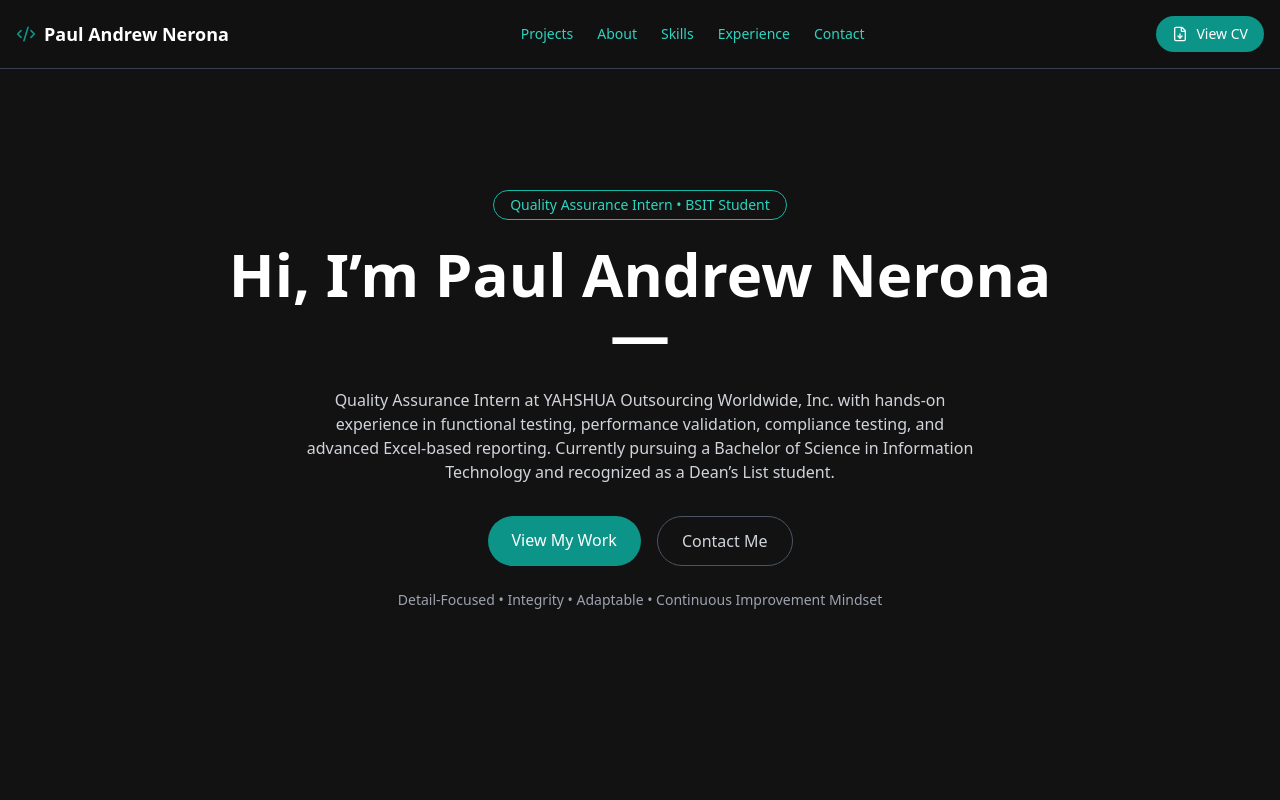
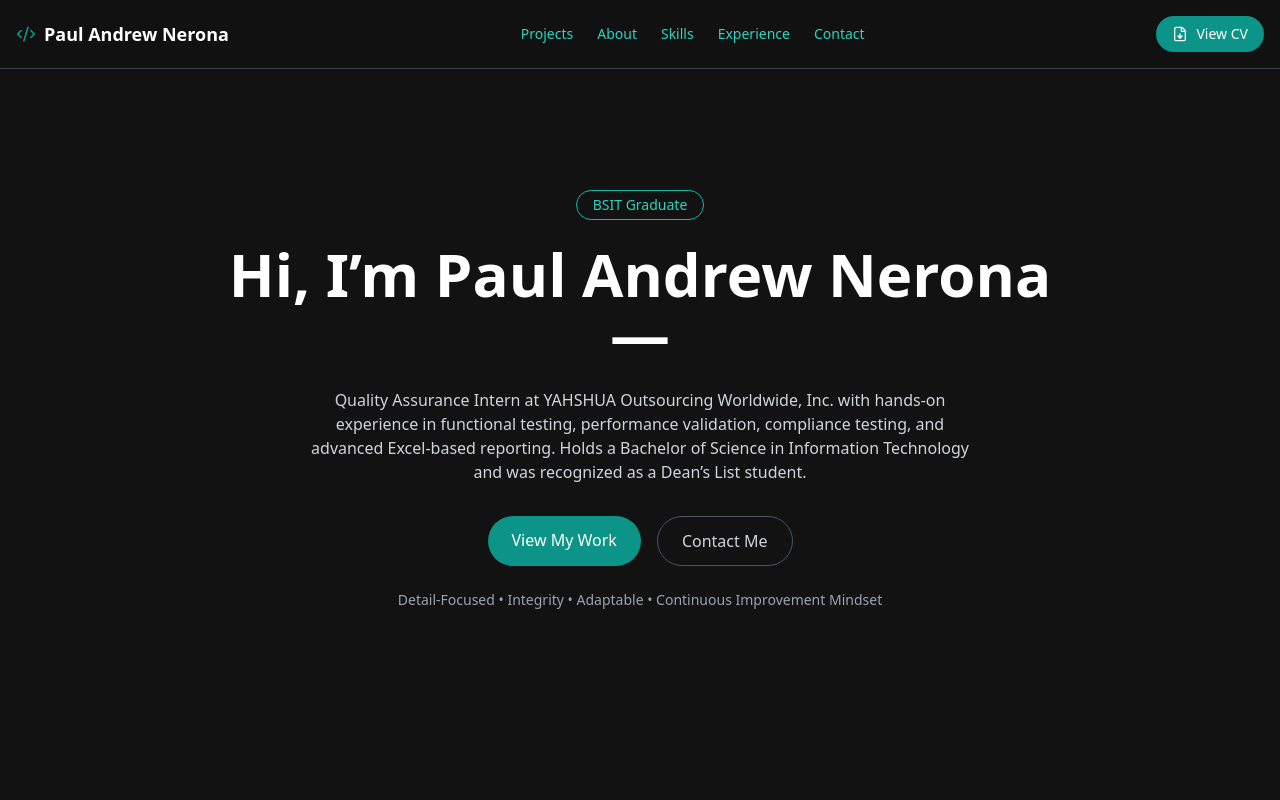
Before and after one commit to wewzxc13/paul-portfolio, a React (Vite) app: page / in a window 1280 px wide. Shown: the top 800 px of the page. Built offline with nearby package versions, Linux system fonts and the light colour scheme.

Commit message:
update grad

```diff
--- a/src/App.jsx
+++ b/src/App.jsx
@@ -78,7 +78,7 @@ export default function App() {
           </nav>
           <div className="flex items-center gap-2">
             <a
-              href="Paul_Nerona_CV.pdf" // relative path
+              href="NERONA_CV.pdf" // relative path
               target="_blank"
               rel="noopener noreferrer"
               className="flex items-center gap-2 bg-teal-600 hover:bg-teal-500 text-white px-4 py-2 rounded-full text-sm transition"
@@ -94,13 +94,13 @@ export default function App() {
       <section className="min-h-screen flex flex-col justify-center items-center text-center px-6 bg-darkbg text-white">
 
         <span className="border border-teal-500 text-teal-400 px-4 py-1 rounded-full text-sm mb-6">
-          Quality Assurance Intern • BSIT Student
+          BSIT Graduate
         </span>
         <h1 className="text-4xl md:text-6xl font-bold leading-tight max-w-4xl">
           Hi, I’m Paul Andrew Nerona —
         </h1>
         <p className="mt-6 text-gray-300 max-w-2xl">
-          Quality Assurance Intern at YAHSHUA Outsourcing Worldwide, Inc. with hands-on experience in functional testing, performance validation, compliance testing, and advanced Excel-based reporting. Currently pursuing a Bachelor of Science in Information Technology and recognized as a Dean’s List student.
+          Quality Assurance Intern at YAHSHUA Outsourcing Worldwide, Inc. with hands-on experience in functional testing, performance validation, compliance testing, and advanced Excel-based reporting. Holds a Bachelor of Science in Information Technology and was recognized as a Dean’s List student.
         </p>
         <div className="mt-8 flex gap-4">
           <a href="#projects" className="bg-teal-600 hover:bg-teal-500 text-white px-6 py-3 rounded-full transition">
@@ -119,7 +119,7 @@ export default function App() {
         <div className="max-w-4xl mx-auto text-center">
           <h2 className="text-3xl font-bold mb-6">Professional Summary</h2>
           <p className="text-gray-300 leading-relaxed">
-            I am a detail-focused Quality Assurance Intern currently working at YAHSHUA Outsourcing Worldwide, Inc. in Cagayan De Oro City. I actively participate in refining quality assurance strategies, implementing structured testing protocols, and ensuring services meet functionality and performance standards. My academic background as a BS Information Technology student strengthens my technical foundation in system development, analytics, and documentation. I am passionate about delivering reliable software solutions while continuously improving my technical and analytical skills.
+            I am a detail-focused Quality Assurance Intern currently working at YAHSHUA Outsourcing Worldwide, Inc. in Cagayan De Oro City. I actively participate in refining quality assurance strategies, implementing structured testing protocols, and ensuring services meet functionality and performance standards. My academic background as a Bachelor of Science in Information Technology graduate strengthens my technical foundation in system development, analytics, and documentation. I am passionate about delivering reliable software solutions while continuously improving my technical and analytical skills.
           </p>
         </div>
       </section>
```
Also changed, not shown: 1 other file (tests, documents, lock files or other folders).
